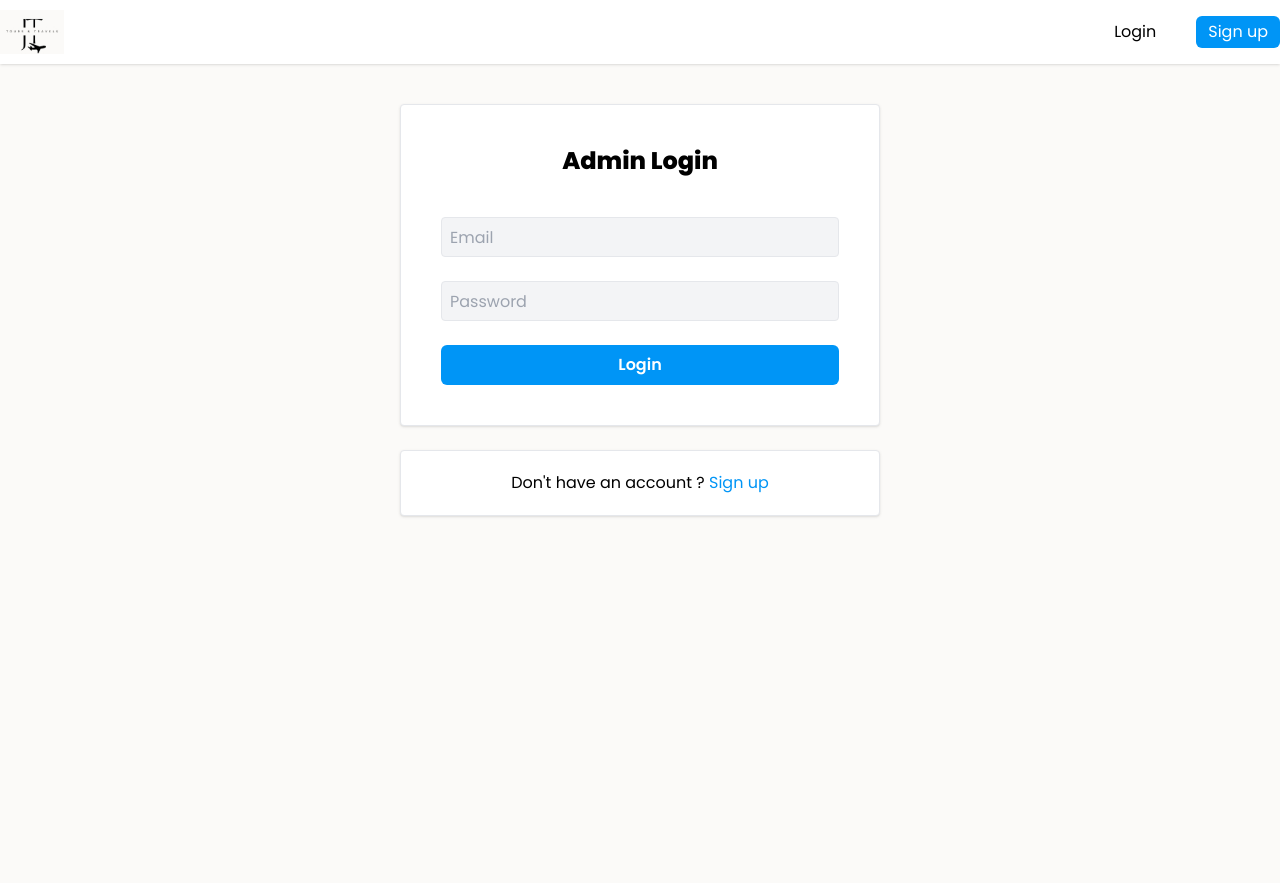
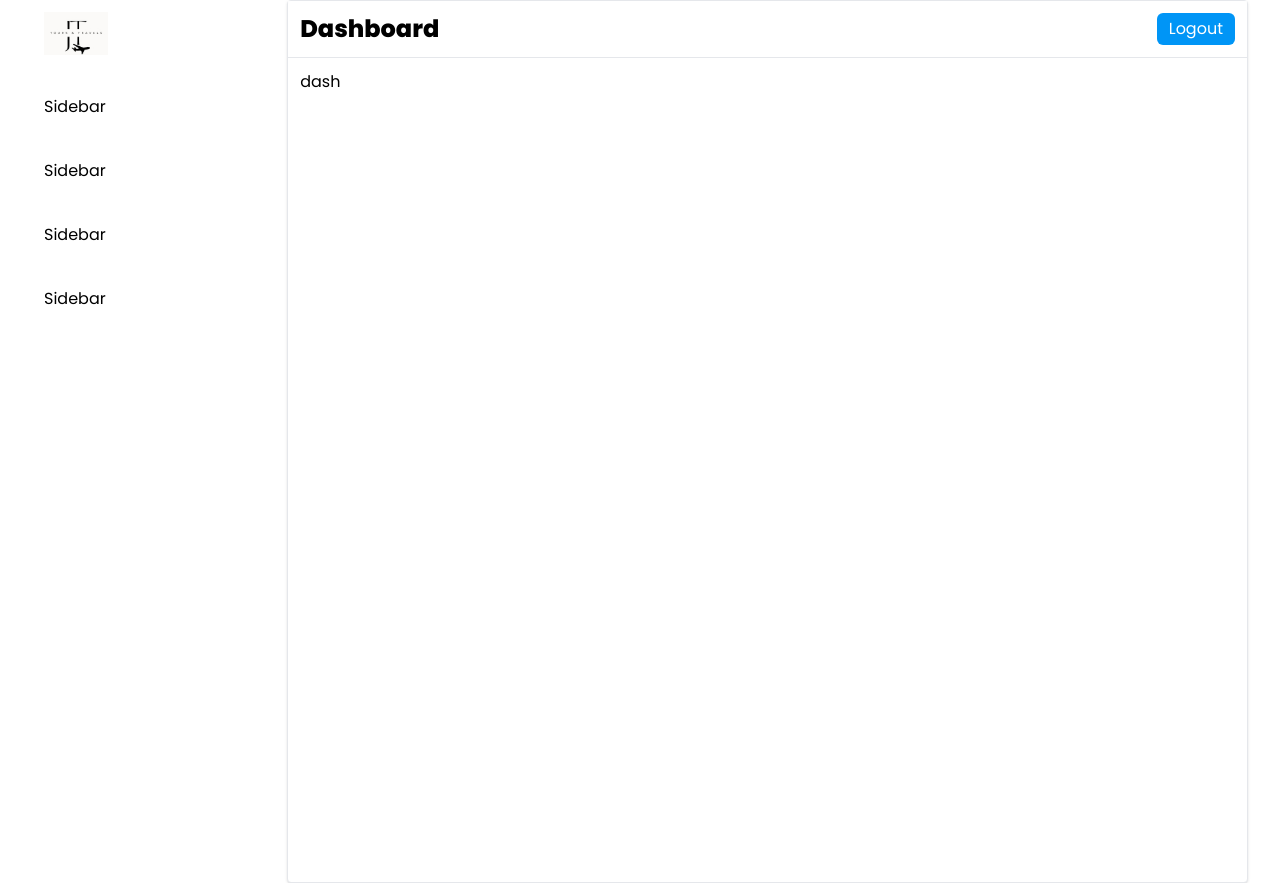
Before and after one commit to kennethvega/JTtours-admin-front-end, a React (Vite) app: page / in a window 1280 px wide. Before the commit the page ends 800 px from the top, so only its background shows below. Built offline with nearby package versions, Linux system fonts and the light colour scheme.

Commit message:
layout for dashboard done

```diff
--- a/src/App.tsx
+++ b/src/App.tsx
@@ -5,6 +5,7 @@ import Navbar from './components/Navbar';
 import Dashboard from './pages/Dashboard';
 import Login from './pages/auth/Login';
 import Register from './pages/auth/Register';
+import Layout from './components/Layout';
 // redux
 import { selectIsLoggedIn } from './redux/features/auth/authSlice';
 import { useAppSelector } from './redux/hooks';
@@ -13,11 +14,23 @@ function App() {
   const isLoggedIn = useAppSelector(selectIsLoggedIn);
   return (
     <BrowserRouter>
-      <Navbar />
+      {!isLoggedIn && <Navbar />}
+
       <Routes>
-        <Route path="/" element={isLoggedIn ? <Dashboard /> : <Login />} />
         <Route path="/login" element={!isLoggedIn ? <Login /> : <Dashboard />} />
         <Route path="/register" element={!isLoggedIn ? <Register /> : <Dashboard />} />
+        <Route
+          path="/"
+          element={
+            isLoggedIn ? (
+              <Layout>
+                <Dashboard />
+              </Layout>
+            ) : (
+              <Login />
+            )
+          }
+        />
       </Routes>
     </BrowserRouter>
   );
--- /dev/null
+++ b/src/components/Layout.tsx
@@ -0,0 +1,31 @@
+import React from 'react';
+import Sidebar from './sidebar/Sidebar';
+import Button from './utility/Button';
+import Card from './utility/Card';
+import Container from './utility/Container';
+
+type LayoutProps = {
+  children: React.ReactNode;
+};
+const Layout = ({ children }: LayoutProps) => {
+  return (
+    <Container>
+      <div className="grid dashboard-grid gap-3 w-full">
+        <Sidebar />
+        <div>
+          <Card>
+            <div className="sticky top-0 flex justify-between bg-white p-3 border-b backdrop-blur-sm bg-opacity-80">
+              <h3 className="text-2xl font-bold ">Dashboard</h3>
+              <div className="max-w-[6rem]">
+                <Button>Logout</Button>
+              </div>
+            </div>
+            <main className="p-3">{children}</main>
+          </Card>
+        </div>
+      </div>
+    </Container>
+  );
+};
+
+export default Layout;
--- a/src/components/Navbar.tsx
+++ b/src/components/Navbar.tsx
@@ -9,7 +9,7 @@ const Navbar = () => {
 
   return (
     <div className="w-full shadow bg-white">
-      <div className="mx-auto max-w-[80rem] h-16 flex justify-between items-center ">
+      <div className="mx-auto max-w-[82rem] h-16 flex justify-between items-center px-8">
         <img src={logo} alt="Logo" className="w-16" />
         {isLoggedIn ? (
           <div className="max-w-[6rem]">
--- /dev/null
+++ b/src/components/sidebar/Sidebar.tsx
@@ -0,0 +1,18 @@
+import Card from '../utility/Card';
+import logo from '../../assets/JT-tours&travels.jpg';
+
+const Sidebar = () => {
+  return (
+    <div className="">
+      <div className="fixed flex flex-col gap-10 p-3">
+        <img src={logo} alt="Logo" className="w-16" />
+        <p className="hover:bg-red-500 ">Sidebar</p>
+        <p className="hover:bg-red-500 ">Sidebar</p>
+        <p className="hover:bg-red-500 ">Sidebar</p>
+        <p className="hover:bg-red-500">Sidebar</p>
+      </div>
+    </div>
+  );
+};
+
+export default Sidebar;
--- /dev/null
+++ b/src/components/sidebar/SidebarItem.tsx
@@ -0,0 +1,9 @@
+import React from 'react'
+
+const SidebarItem = () => {
+  return (
+    <div>SidebarItem</div>
+  )
+}
+
+export default SidebarItem
--- a/src/components/utility/Container.tsx
+++ b/src/components/utility/Container.tsx
@@ -4,7 +4,7 @@ type ContainerProps = {
 };
 
 const Container = ({ children }: ContainerProps) => {
-  return <div className="max-w-[80rem] mx-auto">{children}</div>;
+  return <div className="max-w-[82rem] mx-auto px-8">{children}</div>;
 };
 
 export default Container;
--- a/src/pages/Dashboard.tsx
+++ b/src/pages/Dashboard.tsx
@@ -1,14 +1,5 @@
-import Card from '../components/utility/Card';
-import Container from '../components/utility/Container';
-
 const Dashboard = () => {
-  return (
-    <Container>
-      <div className="mt-6 w-full">
-        <Card>card</Card>
-      </div>
-    </Container>
-  );
+  return <div className="min-h-[50rem]">dash</div>;
 };
 
 export default Dashboard;
--- a/src/redux/features/auth/authSlice.ts
+++ b/src/redux/features/auth/authSlice.ts
@@ -6,7 +6,7 @@ type InitialState = {
 };
 
 const initialState: InitialState = {
-  isLoggedIn: false,
+  isLoggedIn: true,
 };
 
 const authSlice = createSlice({
--- a/src/styles/global.css
+++ b/src/styles/global.css
@@ -20,7 +20,7 @@
 
   body {
     font-family: 'Poppins', sans-serif;
-    background-color: #fbfaf8;
+    background-color: #ffff;
   }
   html::-webkit-scrollbar {
     width: 0.5vw;
@@ -45,3 +45,7 @@
     @apply bg-gray-100  h-28 p-2;
   }
 }
+
+.dashboard-grid {
+  grid-template-columns: 20% 1fr;
+}
```
